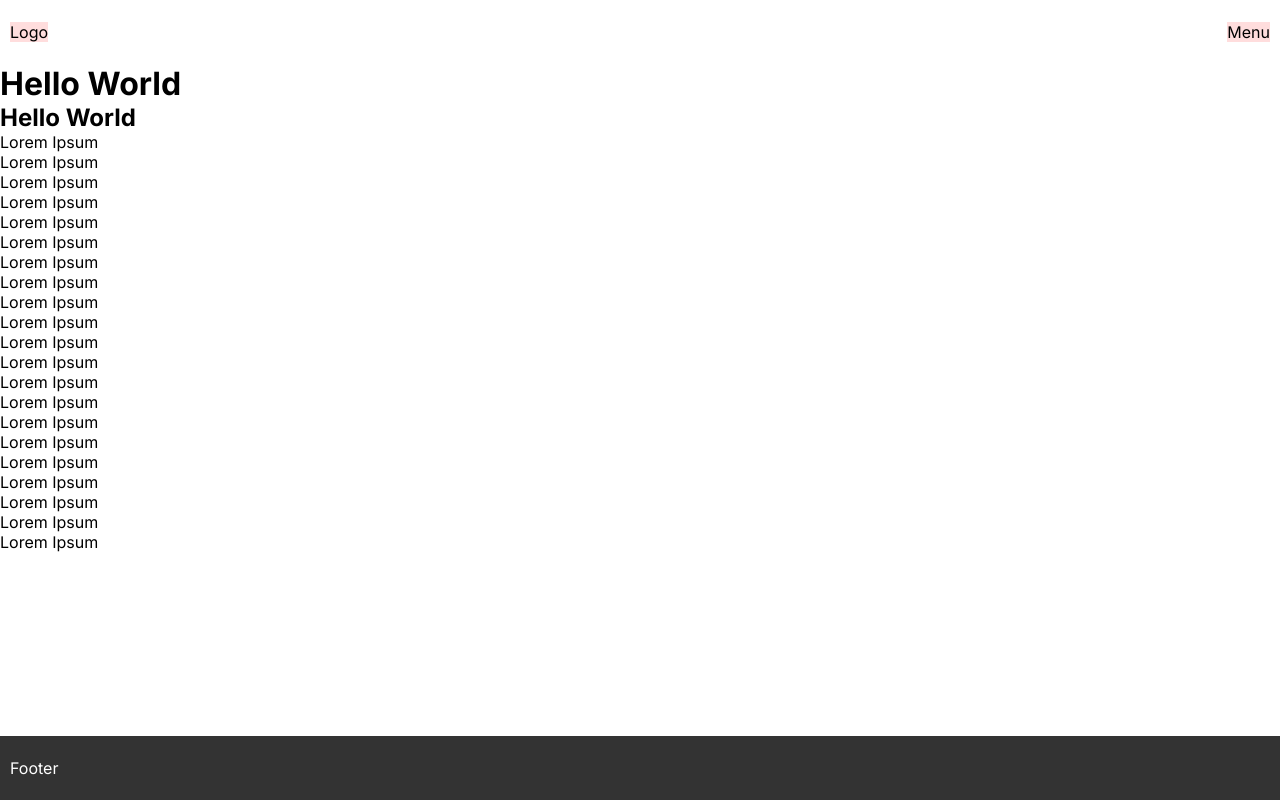
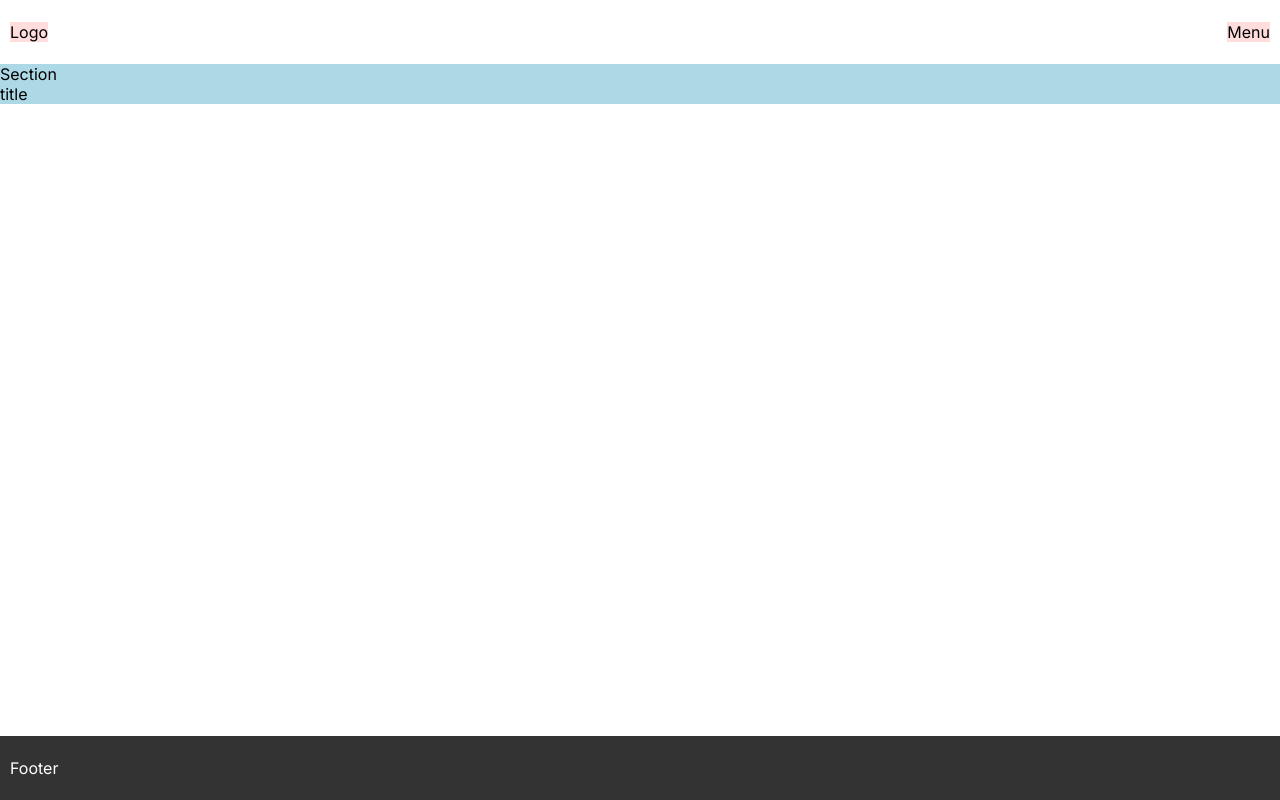
Before and after one commit to Sventenhaaf/Old-Sitoyo, a Next.js app: page / in a window 1280 px wide. Built offline with nearby package versions, Linux system fonts and the light colour scheme.

Commit message:
ready to install slate

```diff
--- /dev/null
+++ b/components/Section/Section.tsx
@@ -0,0 +1,17 @@
+import { FC } from "react";
+import styles from "@/styles/Section.module.css";
+
+interface Props {
+  section: SECTION;
+}
+
+const Section: FC<Props> = ({ section }) => {
+  return (
+    <section className={`${styles.section} ${styles.editmode}`}>
+      <div>Section</div>
+      <div>{section.type}</div>
+    </section>
+  );
+};
+
+export default Section;
--- a/pages/index.tsx
+++ b/pages/index.tsx
@@ -1,10 +1,19 @@
 import Head from "next/head";
 import { Inter } from "next/font/google";
 import styles from "@/styles/Main.module.css";
+import Section from "@/components/Section/Section";
+import { useContext } from "react";
+import { StoreContext } from "@/store/Store";
 
 const inter = Inter({ subsets: ["latin"] });
 
 export default function Home() {
+  const {
+    addPage,
+    state: { pages },
+  } = useContext(StoreContext);
+  // TODO: MAKE THIS DYNAMIC
+  const page = pages[0];
   return (
     <>
       <Head>
@@ -15,8 +24,16 @@ export default function Home() {
       </Head>
 
       <main className={`${inter.className} ${styles.main}`}>
-        <h1>Hello World</h1>
-        <h2>Hello World</h2>
+        {page.sections.map((section) => (
+          <Section key={section.id} section={section} />
+        ))}
+        {/* <h1>Hello World</h1>
+        <div
+          style={{ color: "blue", cursor: "pointer" }}
+          onClick={() => addPage({ id: 1, name: "New Page", sections: [] })}
+        >
+          Add page
+        </div>
         <p>Lorem Ipsum</p>
         <p>Lorem Ipsum</p>
         <p>Lorem Ipsum</p>
@@ -37,7 +54,7 @@ export default function Home() {
         <p>Lorem Ipsum</p>
         <p>Lorem Ipsum</p>
         <p>Lorem Ipsum</p>
-        <p>Lorem Ipsum</p>
+        <p>Lorem Ipsum</p> */}
       </main>
     </>
   );
--- a/store/Store.tsx
+++ b/store/Store.tsx
@@ -2,13 +2,26 @@ import { FC, ReactNode, createContext, useReducer, Dispatch } from "react";
 import reducer from "./reducer";
 
 const initialState: InitialStateType = {
-  pages: [],
+  pages: [
+    {
+      id: 1,
+      name: "Home",
+      sections: [
+        {
+          id: 1,
+          type: "title",
+          title: "This is the title",
+          subTitle: "Subtitle",
+        },
+      ],
+    },
+  ],
 };
 
 const StoreContext = createContext<{
   state: InitialStateType;
-  dispatch: Dispatch<Action>;
-  addPage: (page: Page) => void;
+  dispatch: Dispatch<ACTION>;
+  addPage: (page: PAGE) => void;
 }>({
   state: initialState,
   dispatch: () => null,
@@ -23,7 +36,7 @@ const Store: FC<{ children: ReactNode }> = ({ children }) => {
       value={{
         state,
         dispatch,
-        addPage: (page: Page) =>
+        addPage: (page: PAGE) =>
           dispatch({
             type: "ADD_PAGE",
             payload: {
--- a/store/reducer.ts
+++ b/store/reducer.ts
@@ -1,10 +1,10 @@
 // ACTIONS
-const mainReducer = (state: InitialStateType, action: Action) => {
+const mainReducer = (state: InitialStateType, action: ACTION) => {
   switch (action.type) {
-    case "Add":
+    // case "Add":
+    //   return state;
+    default:
       return { ...state, ...action.payload };
-    default:
-      return state;
   }
 };
 
--- /dev/null
+++ b/styles/Section.module.css
@@ -0,0 +1,12 @@
+.section {
+    background: lightblue;
+}
+
+.editmode {
+    cursor: pointer;
+
+}
+
+.editmode:hover {
+    background: tomato;
+}
```
Also changed, not shown: config/types.d.ts (+26 -13 lines), 1 other file (tests, documents, lock files or other folders).
